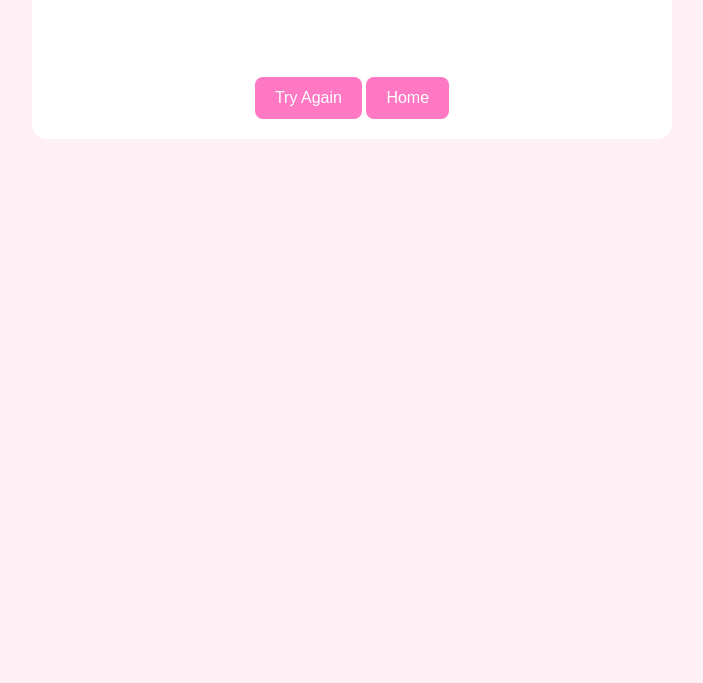
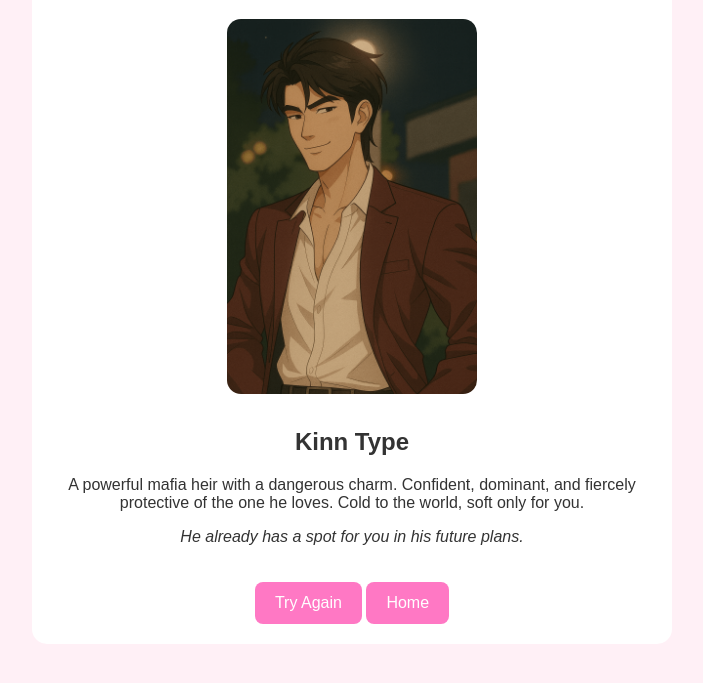
Before and after one commit to randomaitologin-a11y/luna-quizzes, a plain HTML site: page results-bl.html in a window 1280 px wide. Shown: the part 121-804 px from the top of the page, without its empty margins (288-991 px from the left). Drawn offline with Linux system fonts and the light colour scheme.

Commit message:
fixed some more disaster

```diff
--- a/css/style.css
+++ b/css/style.css
@@ -68,3 +68,10 @@ body {
     text-decoration: none;
 }
 .restart-btn:hover { background: #ff5bb0; }
+.quiz-buttons {
+    display: flex;
+    flex-direction: column;
+    align-items: center;
+    gap: 20px;
+    margin-top: 20px;
+}
--- a/data/bl-results.json
+++ b/data/bl-results.json
@@ -1,23 +1,24 @@
 {
   "characters": [
-    { "name": "Kinn", "image": "kinn.png", "description": "A powerful mafia heir with a dangerous charm. Confident, dominant, and fiercely protective of the one he loves. Cold to the world, soft only for you." },
-    { "name": "Vegas", "image": "vegas.png", "description": "The wild, chaotic bad boy with a wounded heart. Mischievous, unpredictable, and intensely passionate." },
-    { "name": "Phayu", "image": "phayu.png", "description": "The mature, sexy biker boyfriend. Smooth talker, gentleman, the “I’ll pick you up in the rain” type." },
-    { "name": "Prapai", "image": "prapai.png", "description": "Playful, flirty CEO energy. Confident, teasing, and irresistibly charming." },
-    { "name": "Chi Cheng", "image": "chicheng.png", "description": "Soft but emotionally deep. Stoic at first but incredibly loyal." },
-    { "name": "Gu Chengyu", "image": "guchengyu.png", "description": "Mysterious, elegant, and calculating. Speaks little but observes everything." },
-    { "name": "Segasaki", "image": "segasaki.png", "description": "Domineering, blunt, and extremely protective. Pretends he doesn’t care, but cooks for you." },
-    { "name": "Mai", "image": "mai.png", "description": "Sweet sunshine boyfriend. Soft voice, gentle heart, warm hugs." },
-    { "name": "King", "image": "king.png", "description": "Elegant, mature, and emotionally steady. The calm, thoughtful type who remembers every detail." },
-    { "name": "Lian", "image": "lian.png", "description": "Possessive in a romantic way. Jealous easily but loves deeply." },
-    { "name": "Sun", "image": "sun.png", "description": "Quiet, observant, and intensely loyal — shows love through actions." },
-    { "name": "Tharn", "image": "tharn.png", "description": "Soft-spoken sweetheart with musician vibes. Romantic and cuddly." },
-    { "name": "Sarawat", "image": "sarawat.png", "description": "The cold, sarcastic boyfriend whose entire personality changes for you." },
-    { "name": "Jin", "image": "jin.png", "description": "Smart, stable, and patient. Quietly flirtatious with a secret smile." },
-    { "name": "Peem", "image": "peem.png", "description": "Cute, clingy, sunshine energy — full of affection." },
-    { "name": "Han Tuo", "image": "hantuo.png", "description": "Protective, stoic, and emotionally intense — acts like your bodyguard." },
-    { "name": "Kwon Jeong U", "image": "kwonjeongu.png", "description": "Charismatic, bold, and slightly chaotic — a fashionable troublemaker." }
+    { "name": "Kinn", "image": "images/bl/kinn.png", "description": "A powerful mafia heir with a dangerous charm. Confident, dominant, and fiercely protective of the one he loves. Cold to the world, soft only for you." },
+    { "name": "Vegas", "image": "images/bl/vegas.png", "description": "The wild, chaotic bad boy with a wounded heart. Mischievous, unpredictable, and intensely passionate." },
+    { "name": "Phayu", "image": "images/bl/phayu.png", "description": "The mature, sexy biker boyfriend. Smooth talker, gentleman, the “I’ll pick you up in the rain” type." },
+    { "name": "Prapai", "image": "images/bl/prapai.png", "description": "Playful, flirty CEO energy. Confident, teasing, and irresistibly charming." },
+    { "name": "Chi Cheng", "image": "images/bl/chicheng.png", "description": "Soft but emotionally deep. Stoic at first but incredibly loyal." },
+    { "name": "Gu Chengyu", "image": "images/bl/guchengyu.png", "description": "Mysterious, elegant, and calculating. Speaks little but observes everything." },
+    { "name": "Segasaki", "image": "images/bl/segasaki.png", "description": "Domineering, blunt, and extremely protective. Pretends he doesn’t care, but cooks for you." },
+    { "name": "Mai", "image": "images/bl/mai.png", "description": "Sweet sunshine boyfriend. Soft voice, gentle heart, warm hugs." },
+    { "name": "King", "image": "images/bl/king.png", "description": "Elegant, mature, and emotionally steady. The calm, thoughtful type who remembers every detail." },
+    { "name": "Lian", "image": "images/bl/lian.png", "description": "Possessive in a romantic way. Jealous easily but loves deeply." },
+    { "name": "Sun", "image": "images/bl/sun.png", "description": "Quiet, observant, and intensely loyal — shows love through actions." },
+    { "name": "Tharn", "image": "images/bl/tharn.png", "description": "Soft-spoken sweetheart with musician vibes. Romantic and cuddly." },
+    { "name": "Sarawat", "image": "images/bl/sarawat.png", "description": "The cold, sarcastic boyfriend whose entire personality changes for you." },
+    { "name": "Jin", "image": "images/bl/jin.png", "description": "Smart, stable, and patient. Quietly flirtatious with a secret smile." },
+    { "name": "Peem", "image": "images/bl/peem.png", "description": "Cute, clingy, sunshine energy — full of affection." },
+    { "name": "Han Tuo", "image": "images/bl/hantuo.png", "description": "Protective, stoic, and emotionally intense — acts like your bodyguard." },
+    { "name": "Kwon Jeong U", "image": "images/bl/kwonjeongu.png", "description": "Charismatic, bold, and slightly chaotic — a fashionable troublemaker." }
   ],
+
   "cuteMessages": [
     "He thinks about you every time he hears your favorite song.",
     "He secretly saves the cutest photos you send him.",
--- a/results-bl.html
+++ b/results-bl.html
@@ -7,29 +7,43 @@
 </head>
 
 <body>
+
     <div class="result-container">
         <h1>Your BL Boyfriend Match</h1>
+
         <img id="blResultImg" class="result-img">
+
         <h2 id="blResultName"></h2>
+
         <p id="blResultDesc"></p>
+
+        <p id="cuteMsg" style="font-style:italic; margin-top:10px;"></p>
 
         <a href="quiz-bl.html" class="restart-btn">Try Again</a>
         <a href="index.html" class="restart-btn">Home</a>
     </div>
 
     <script>
-        const urlParams = new URLSearchParams(window.location.search);
-        const id = urlParams.get("id");
+        const params = new URLSearchParams(window.location.search);
+        const id = Number(params.get("id"));
 
         fetch("data/bl-results.json")
             .then(res => res.json())
             .then(data => {
+
                 const char = data.characters[id];
+                const messages = data.cuteMessages;
 
+                // Set character details
                 document.getElementById("blResultImg").src = char.image;
-                document.getElementById("blResultName").innerText = char.name;
+                document.getElementById("blResultName").innerText = char.name + " Type";
                 document.getElementById("blResultDesc").innerText = char.description;
+
+                // Random cute message
+                const randMsg = messages[Math.floor(Math.random() * messages.length)];
+                document.getElementById("cuteMsg").innerText = randMsg;
             });
     </script>
+
 </body>
 </html>
```
Also changed, not shown: index.html (+6 -10 lines).
